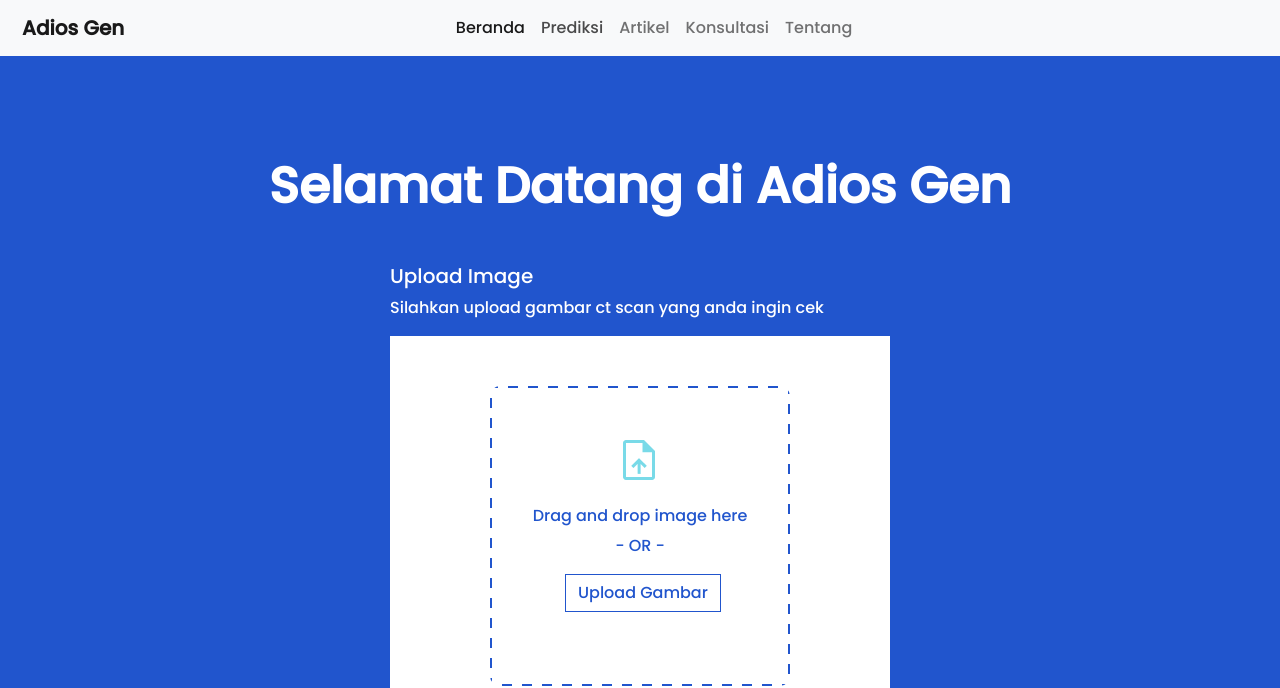
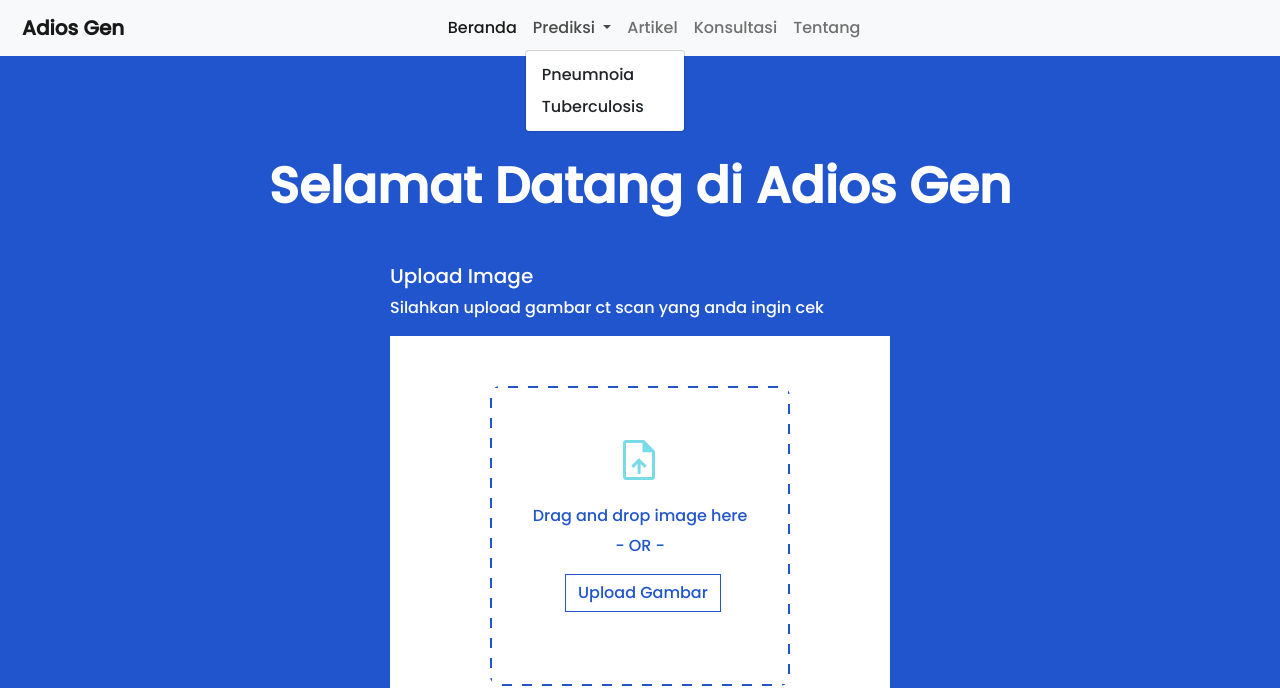
Before and after one commit to yourbeagle/adiosgen, a website: page public/prediction.html in a window 1280 px wide. Both pictures are taken after a click on the button "Prediksi". Shown: the top 688 px of the page. Drawn offline with nearby package versions, Linux system fonts and the light colour scheme; a script that the page names is missing.

Commit message:
navbar fixes

```diff
--- a/public/prediction.html
+++ b/public/prediction.html
@@ -28,8 +28,14 @@
                 >Beranda</a
               >
             </li>
-            <li class="nav-item">
-              <a class="nav-link" href="#">Prediksi</a>
+            <li class="nav-item dropdown">
+              <a class="nav-link dropdown-toggle" href="#" id="navbarDropdown" role="button" data-bs-toggle="dropdown" aria-expanded="false">
+                Prediksi
+              </a>
+              <ul class="dropdown-menu" aria-labelledby="navbarDropdown">
+                <li><a class="dropdown-item" href="./prediction.html">Pneumnoia</a></li>
+                <li><a class="dropdown-item" href="#">Tuberculosis</a></li>
+              </ul>
             </li>
             <li class="nav-item">
               <a class="nav-link" href="#">Artikel</a>
```
Also changed, not shown: public/index.html (+8 -2 lines).
